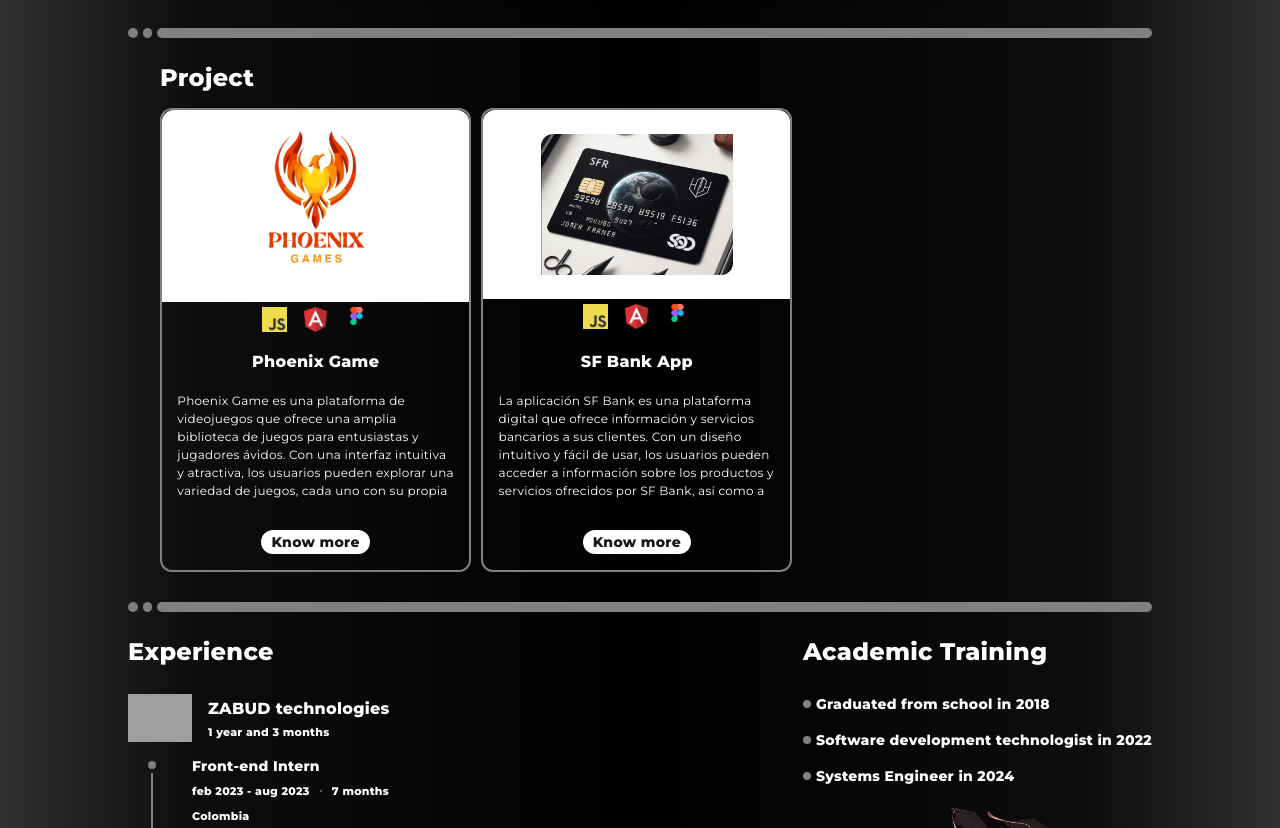
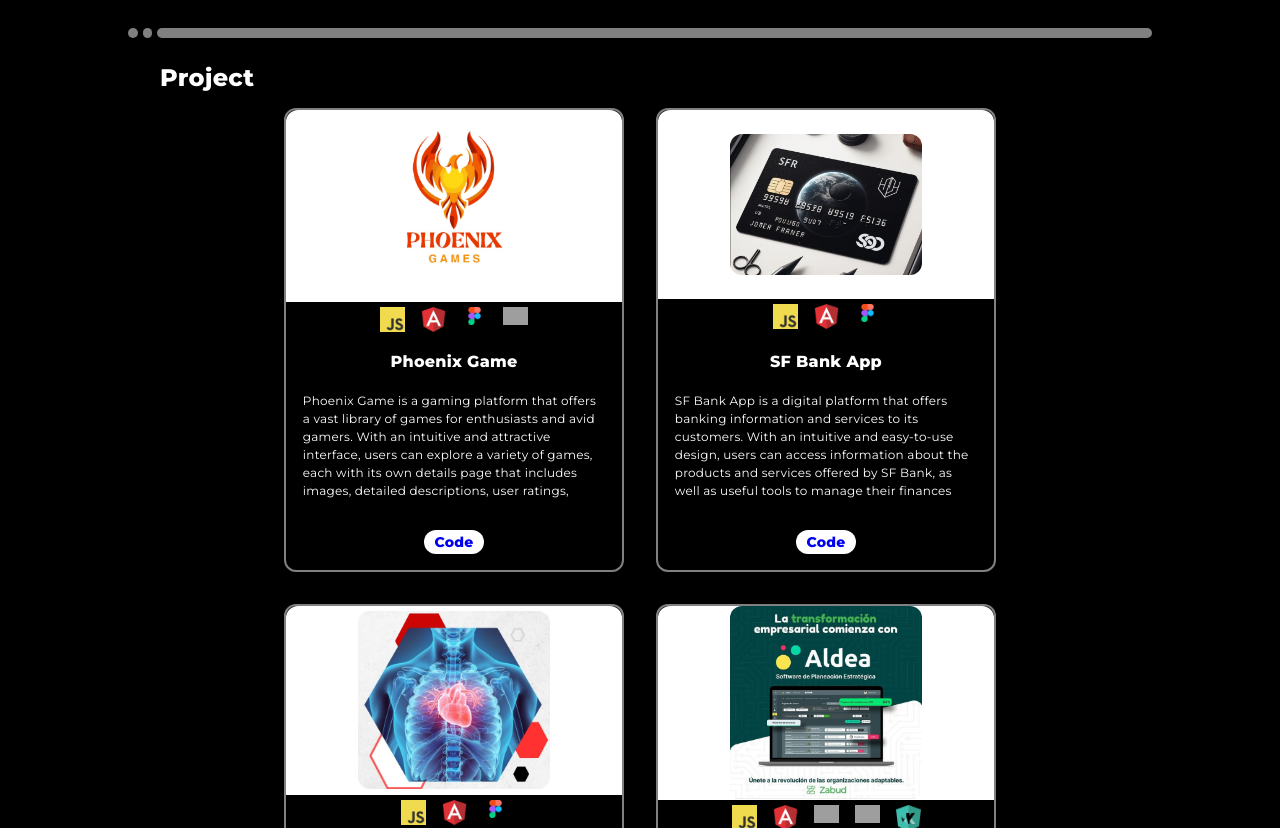
Before and after one commit to seft99/seft99.github.io, an Angular app: page / in a window 1280 px wide. Shown: the part 1972-2800 px from the top of the page. Built offline with nearby package versions, Linux system fonts and the light colour scheme; grey boxes are pictures that could not be loaded.

Commit message:
cambios finales

```diff
--- a/src/app/pages/components/sections/footer/footer.component.scss
+++ b/src/app/pages/components/sections/footer/footer.component.scss
@@ -66,7 +66,7 @@ a:active {
       }
       &__nameInput {
         font-size: 12px;
-        z-index: 1000;
+
         bottom: 16px;
         color: var(--white);
         left: 9px;
--- a/src/app/pages/components/sections/projects/projects.component.html
+++ b/src/app/pages/components/sections/projects/projects.component.html
@@ -50,7 +50,11 @@
         <div
           class="main-section3__cards-container__card-project__button-seeMore"
         >
-          Know more
+          <a [href]="project.url" target="_blank">
+            <p *ngIf="project.name === 'Aldea'">Zabud</p>
+            <p *ngIf="project.name !== 'Aldea'">Code</p>
+            </a
+          >
         </div>
       </div>
     </div>
--- a/src/app/pages/components/sections/projects/projects.component.scss
+++ b/src/app/pages/components/sections/projects/projects.component.scss
@@ -1,3 +1,12 @@
+
+a{
+  text-decoration: none;
+}
+
+p{
+  margin: 0;
+  padding: 0;
+}
 .main-section3 {
   max-width: 75%;
   height: max-content;
@@ -10,9 +19,10 @@
     display: flex;
     flex-direction: row;
     flex-wrap: wrap;
-    gap: 10px;
+    justify-content: center;
+    gap: 2rem;
     &__card-project {
-      width: 32%;
+      width: 35%;
       border: 2px solid gray;
       border-radius: 12px;
       display: flex;
@@ -37,7 +47,7 @@
           border-radius: 12px 12px 0 0;
           &__img-project {
             max-width: 12rem;
-            border-radius: 12px 0px 12px 0px;
+            border-radius: 12px  12px ;
           }
         }
       }
--- a/src/app/pages/components/sections/projects/projects.component.ts
+++ b/src/app/pages/components/sections/projects/projects.component.ts
@@ -16,24 +16,53 @@ export class ProjectsComponent {
       name: 'Phoenix Game',
       img: '../../../../../assets/img/projects/logo-Phoenix.jpeg',
       description:
-        'Phoenix Game es una plataforma de videojuegos que ofrece una amplia biblioteca de juegos para entusiastas y jugadores ávidos. Con una interfaz intuitiva y atractiva, los usuarios pueden explorar una variedad de juegos, cada uno con su propia página de detalles que incluye imágenes, descripciones detalladas, calificaciones de usuarios, comentarios y más.',
+        'Phoenix Game is a gaming platform that offers a vast library of games for enthusiasts and avid gamers. With an intuitive and attractive interface, users can explore a variety of games, each with its own details page that includes images, detailed descriptions, user ratings, comments and more.',
       herramientas:[
         '../../../../../assets/img/logo-tools/JavaScript-logo.png',
         '../../../../../assets/img/logo-tools/angular_logo_icon_169595.png',
         '../../../../../assets/img/logo-tools/Figma-1-logo.png',
-      ]
+        '../../../../../assets/img/logo-tools/jasmine.png',
+      ],
+      url:'https://github.com/seft99/videoGames-Proyect',
       },
       {
         name: 'SF Bank App',
         img: '../../../../../assets/img/projects/SFBANK.jpeg',
         description:
-          'La aplicación SF Bank es una plataforma digital que ofrece información y servicios bancarios a sus clientes. Con un diseño intuitivo y fácil de usar, los usuarios pueden acceder a información sobre los productos y servicios ofrecidos por SF Bank, así como a herramientas útiles para gestionar sus finanzas de manera efectiva.',
+          'SF Bank App is a digital platform that offers banking information and services to its customers. With an intuitive and easy-to-use design, users can access information about the products and services offered by SF Bank, as well as useful tools to manage their finances effectively.',
         herramientas:[
           '../../../../../assets/img/logo-tools/JavaScript-logo.png',
           '../../../../../assets/img/logo-tools/angular_logo_icon_169595.png',
           '../../../../../assets/img/logo-tools/Figma-1-logo.png',
-        ]
+        ],
+        url:'https://github.com/seft99/JSbank',
         },
+        {
+          name: 'LifeBeat',
+          img: '../../../../../assets/img/projects/lifeBeat.jpeg',
+          description:
+            'The Life Beat web application was developed based on the functionalities of the software platform for machine learning and data mining Weka, using the J48 classification algorithm. This algorithm is based on decision trees, so it is very efficient in the prediction processes that want to reach a final decision. Life Beat is an application developed in the Java programming language, using the libraries provided by Weka to read, add and display data based on a given dataset (Heart Clean).',
+          herramientas:[
+            '../../../../../assets/img/logo-tools/JavaScript-logo.png',
+            '../../../../../assets/img/logo-tools/angular_logo_icon_169595.png',
+            '../../../../../assets/img/logo-tools/Figma-1-logo.png',
 
+          ],
+          url:'https://github.com/seft99/LifeBeat',
+          },
+          {
+            name: 'Aldea',
+            img: '../../../../../assets/img/projects/Aldea.jpeg',
+            description:
+              'I have been working for more than 1 and a half years at the company Zabud Technologies SAS on the village project which allows its users to organize, execute, control and analyze their strategies more efficiently. Maximizing the potential of your business and make informed decisions with our state-of-the-art tool.',
+            herramientas:[
+              '../../../../../assets/img/logo-tools/JavaScript-logo.png',
+              '../../../../../assets/img/logo-tools/angular_logo_icon_169595.png',
+              '../../../../../assets/img/logo-tools//sass-5.png',
+              '../../../../../assets/img/logo-tools/jasmine.png',
+              '../../../../../assets/img/logo-tools/karma.png',
+            ],
+            url:'https://www.zabud.com.co/',
+            },
   ];
 }
--- a/src/app/pages/components/sections/skills/skills.component.scss
+++ b/src/app/pages/components/sections/skills/skills.component.scss
@@ -99,6 +99,15 @@
   .skills-main-container__main-cardContainer__card-container{
     height: max-content;
   }
+  .skills-main-container__main-cardContainer__card-container__card-body_skill-container{
+    justify-content: space-evenly;
+  }
+}
+
+@media(max-width:405px){
+  .skills-main-container__main-cardContainer__card-container__card-body_skill-container__skill-name{
+    font-size: 11px;
+  }
 }
 
 @media(max-width:360px){
--- a/src/app/pages/components/sections/studies/studies.component.html
+++ b/src/app/pages/components/sections/studies/studies.component.html
@@ -5,10 +5,11 @@
   <div class="main-studies__container-studies">
     <div class="main-studies__container-studies__container-item" *ngFor="let achievement of studies.achievements">
       <div class="main-studies__container-studies__container-item__point"></div>
+      <!-- <div class="main-studies__container-studies__container-item__line"></div> -->
       <div class="main-studies__container-studies__container-item__text">{{achievement}}</div>
     </div>
-    <div class="main-studies__container-studies__container-img">
+    <!-- <div class="main-studies__container-studies__container-img">
       <img class="main-studies__container-studies__container-img__img" src="../../../../../assets/img/grado-removebg-preview.png"/>
-    </div>
+    </div> -->
   </div>
 </div>
--- a/src/app/pages/components/sections/studies/studies.component.scss
+++ b/src/app/pages/components/sections/studies/studies.component.scss
@@ -16,7 +16,7 @@
     &__container-item {
       display: flex;
       flex-direction: row;
-      gap: 5px;
+      gap: 10px;
       align-items: center;
       &__point {
         background-color: var(--grey);
--- a/src/app/pages/components/spa/spa.component.scss
+++ b/src/app/pages/components/spa/spa.component.scss
@@ -90,7 +90,7 @@ background: var(--background-gradient-dark);
 }
 
 
-@media (max-width: 800px) {
+@media (max-width: 1000px) {
   .main__container-bookmarks {
     width: 30%;
     height: 1.5rem;
@@ -101,13 +101,32 @@ background: var(--background-gradient-dark);
   }
 }
 
-@media (max-width: 530px) {
+@media (max-width: 900px) {
+  .main__container-bookmarks {
+    width: 36%;
+    height: 1.5rem;
+  }
+}
+
+@media (max-width: 600px) {
+  .main__container-bookmarks {
+    width: 40%;
+    height: 1.5rem;
+  }
+}
+
+@media (max-width: 500px) {
   .main__container-bookmarks {
     width: 50%;
     height: 1.5rem;
   }
 }
-
+@media (max-width: 450px) {
+  .main__container-bookmarks {
+    width: 60%;
+    height: 1.5rem;
+  }
+}
 .tooltip {
   position: relative;
   display: inline-block;
--- a/src/styles.scss
+++ b/src/styles.scss
@@ -38,7 +38,7 @@ body {
   --color-black: #000;
   --grey-modal: grey;
   --bockmark-option:rgb(55, 55, 55, 1);
-  --background-gradient-dark: linear-gradient(90deg, rgba(48,48,48,1) 0%, rgba(13,13,13,1) 15%, rgba(0,0,0,1) 50%, rgba(13,13,13,1) 85%, rgba(48,48,48,1) 100%);
+  --background-gradient-dark: black;
 }
 
 .light {
```
Also changed, not shown: src/assets/img/projects/Aldea.jpeg (added), src/assets/img/projects/lifeBeat.jpeg (added).
